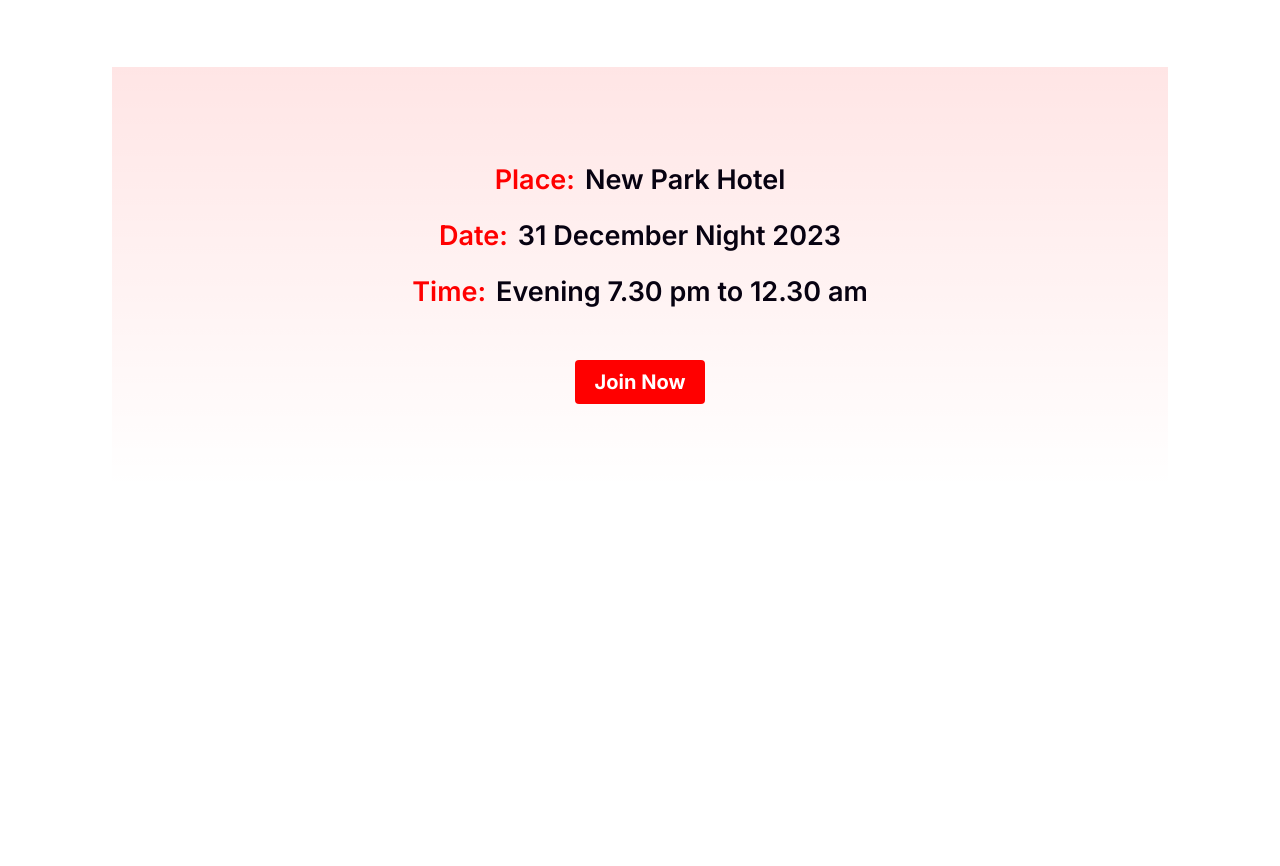
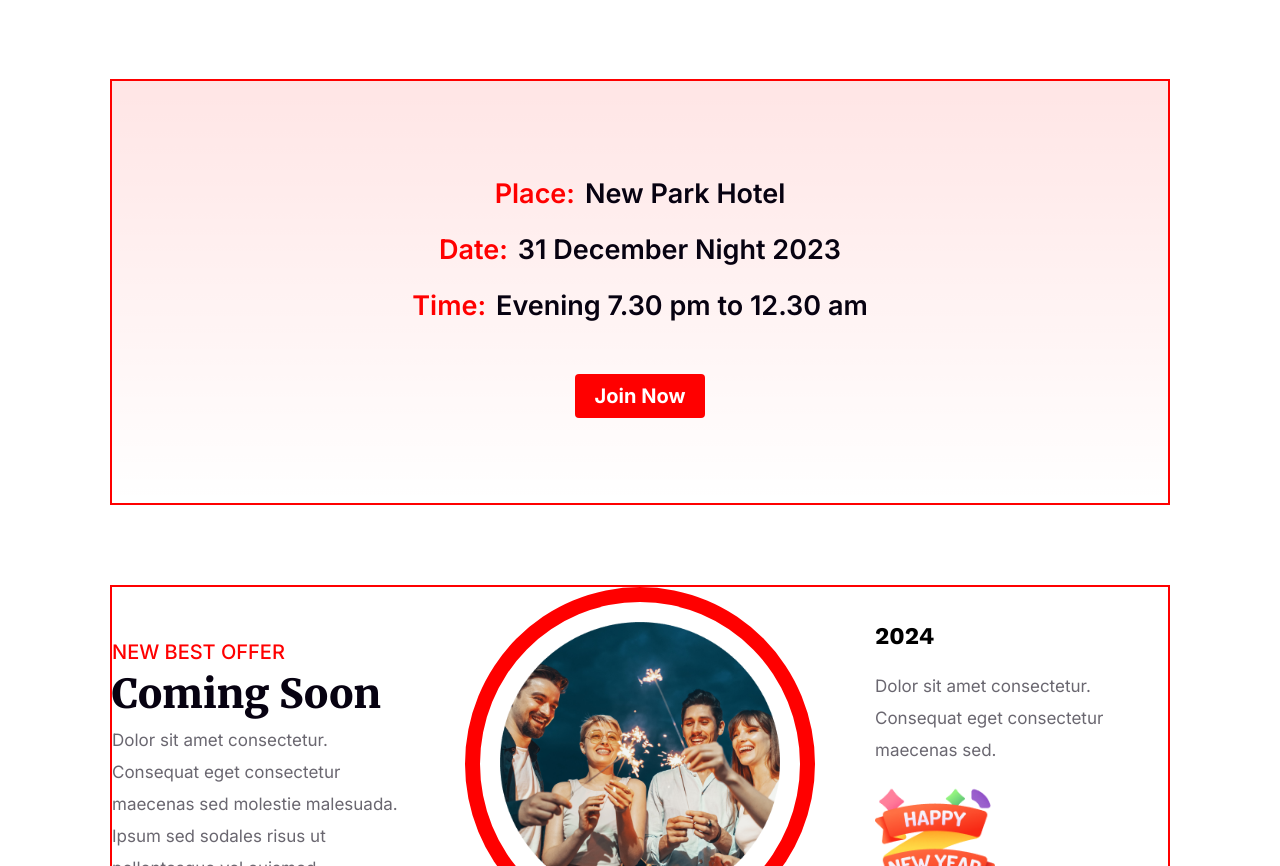
Before and after one commit to tahmid-ahnaf/b9-a1, a plain HTML site: page index.html in a window 1280 px wide. Shown: the part 1934-2800 px from the top of the page. Before the commit the page ends 2503 px from the top, so only its background shows below. Drawn offline with nearby package versions, Linux system fonts and the light colour scheme.

Commit message:
best-offer section added

```diff
--- a/index.html
+++ b/index.html
@@ -64,7 +64,27 @@
       </section>
 
       <section id="best-offer">
+        <div class="container">
+            <div class="best-offer-content">
+                <div class="best-offer-text">
+                    <h3>NEW BEST OFFER</h3>
+                    <h2>Coming Soon</h2>
+                    <p>Dolor sit amet consectetur. Consequat eget consectetur maecenas sed molestie malesuada. Ipsum sed sodales risus ut pellentesque vel euismod. </p>
+                </div>
+                <div class="best-offer-rounded">
+                    <div class="round">
+                        <img src="resources/Ellipse 1.png" alt="">
+                    </div>
 
+                </div>
+                <div class="best-offer-description">
+                    <h2>2024</h2>
+                    <p>Dolor sit amet consectetur. Consequat eget consectetur maecenas sed.</p>
+                    <img src="resources/Group 96.png" alt="">
+                </div>
+            </div>
+
+        </div>
       </section>
     </main>
 
--- a/styles/styles.css
+++ b/styles/styles.css
@@ -19,6 +19,7 @@ header {
   width: 82.5%;
   max-width: 1320px;
   margin: 0 auto;
+  border: 2px solid red;
 }
 
 .banner {
@@ -99,7 +100,8 @@ header {
   height: 390px;
 }
 
-.midnight-party-content a, .event-schedule-content a {
+.midnight-party-content a,
+.event-schedule-content a {
   text-decoration: none;
   display: inline-block;
   border-radius: 4px;
@@ -114,12 +116,11 @@ header {
   color: grey;
 }
 
-.midnight-party-content a:hover, .event-schedule-content a:hover {
-    color: #fff;
-    background-color: grey;
+.midnight-party-content a:hover,
+.event-schedule-content a:hover {
+  color: #fff;
+  background-color: grey;
 }
-
-
 
 /* discount section */
 
@@ -180,7 +181,8 @@ header {
   padding: 85px 0px;
 }
 
-.event-schedule-content span,p {
+.event-schedule-content span,
+p {
   color: #f00;
   font-family: Inter;
   font-size: 27px;
@@ -189,16 +191,79 @@ header {
   line-height: 56px;
 }
 
-.event-schedule-content span{
-    margin-right: 10px ;
+.event-schedule-content span {
+  margin-right: 10px;
 }
 
 .event-schedule-content p {
   color: #070211;
 }
 
-.event-schedule-content a{
-    color: #FFF;
-    background-color: #F00;
-    margin-top: 40px;
+.event-schedule-content a {
+  color: #fff;
+  background-color: #f00;
+  margin-top: 40px;
 }
+
+/* best offer section */
+
+.best-offer-content{
+    display: flex;
+    justify-content: space-evenly;
+    align-items: center;
+    gap: 60px;
+}
+
+.best-offer-description{
+    display: flex;
+    flex-direction: column;
+    gap: 20px;
+}
+
+.best-offer-description img{
+    width: 120px;
+    height: 120px;
+}
+.best-offer-text h3 {
+  color: #f00;
+  font-family: Inter;
+  font-size: 20px;
+  font-style: normal;
+  font-weight: 500;
+  line-height: normal;
+}
+
+.best-offer-text h2 {
+  color: #070211;
+  font-family: Merriweather;
+  font-size: 40px;
+  font-style: normal;
+  font-weight: 900;
+  line-height: normal;
+}
+
+.best-offer-text p, .best-offer-description p {
+  color: rgba(7, 2, 17, 0.6);
+  font-family: Inter;
+  font-size: 17px;
+  font-style: normal;
+  font-weight: 400;
+  line-height: 32px;
+  max-width: 330px;
+}
+
+.best-offer-text *{
+    margin-bottom: 5px;
+}
+
+.best-offer-rounded img{
+    width: 280px;
+    height: 280px;
+    padding: 20px;
+
+}
+
+.round{
+    border: 15px solid #F00;
+    border-radius: 50%;
+}
```
